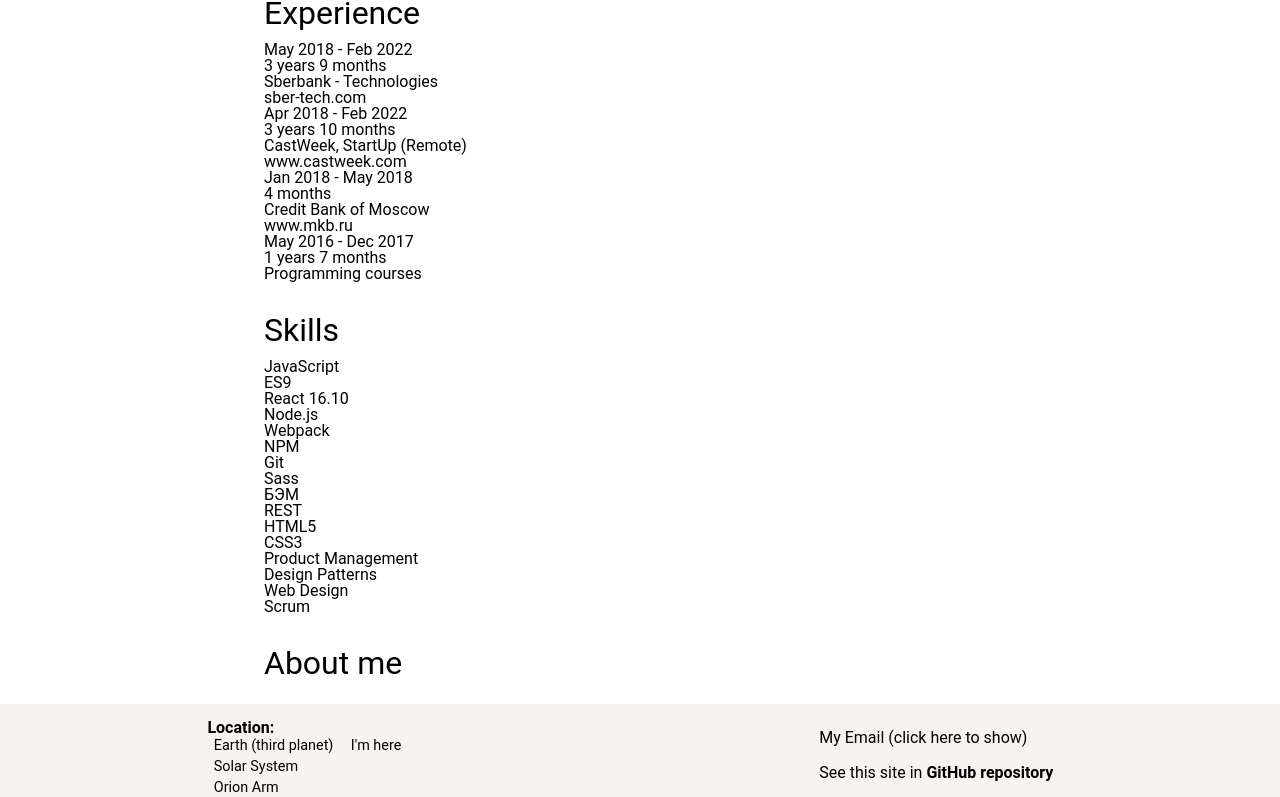
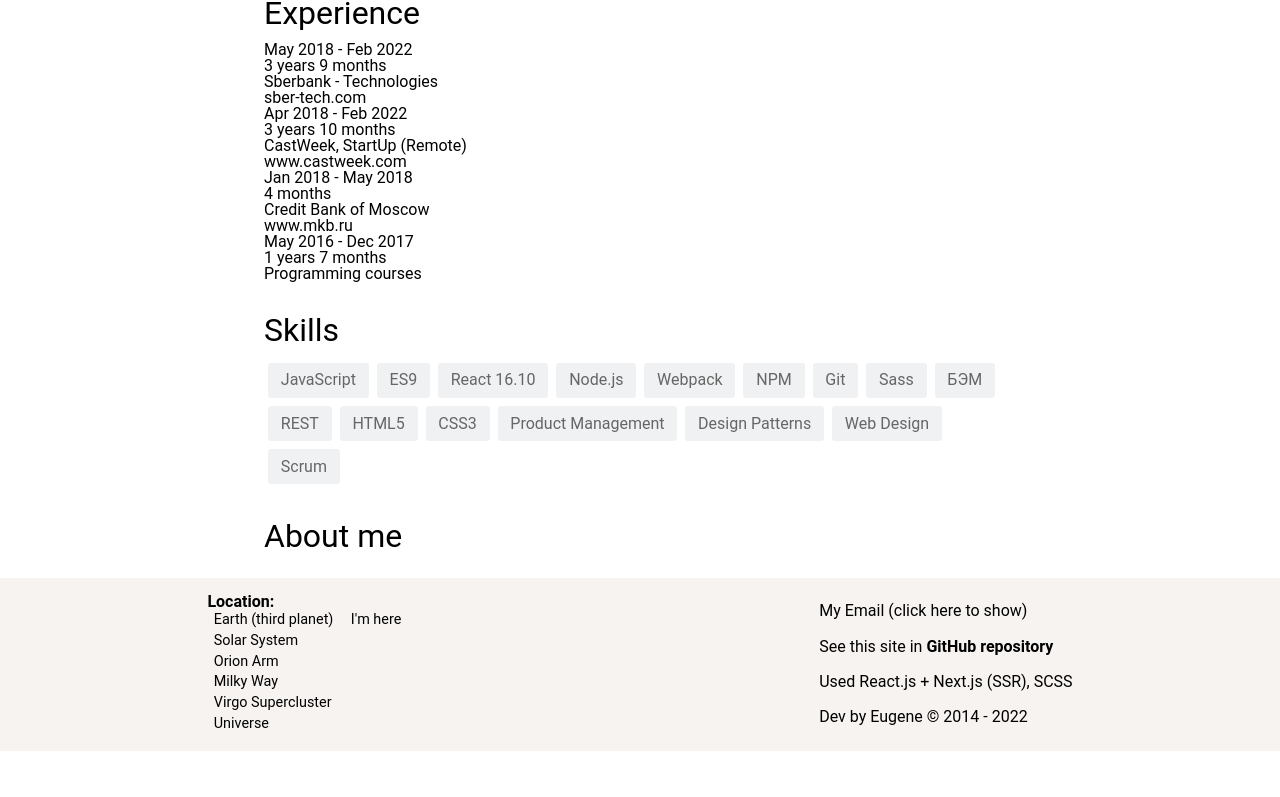
Before and after one commit to it-efrem/it-efrem.com, a Next.js app: page /index in a window 1280 px wide. Shown: the part 526-1323 px from the top of the page. After the commit the page ends 1277 px from the top, so only its background shows below. Built offline with nearby package versions, Linux system fonts and the light colour scheme; no server answers.

Commit message:
skills style

```diff
--- a/pages/index/index.js
+++ b/pages/index/index.js
@@ -70,7 +70,7 @@
                 </div>
                 <div className='IndexPage_block'>
                     <div className='IndexPage_block-label'>Skills</div>
-                    <div>
+                    <div className='skills'>
                         <ul>
                             {skills.map(mapSkills)}
                         </ul>
--- a/pages/index/style.scss
+++ b/pages/index/style.scss
@@ -84,4 +84,17 @@
       margin: 0.4em 0;
     }
   }
+
+  .skills {
+    ul {
+      li {
+        display: inline-flex;
+        margin: 0.25em;
+        padding: 0.6em 0.8em;
+        background: #eff1f2;
+        color: #666666;
+        border-radius: 0.2em;
+      }
+    }
+  }
 }
```
